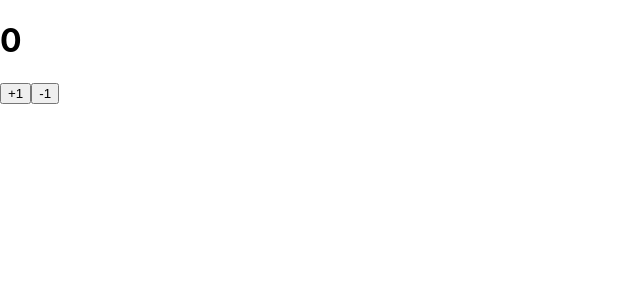
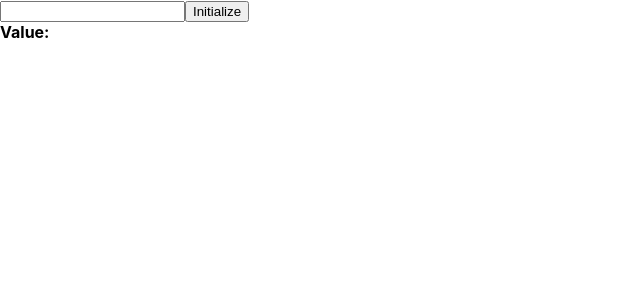
Before and after one commit to devops-future/react-A2Z, a React (Create React App) app: page / in a window 1280 px wide. Shown: the top 300 px of the page, without its empty margins (0-640 px from the left). Built offline with nearby package versions, Linux system fonts and the light colour scheme.

Commit message:
first commit

```diff
--- a/src/App.js
+++ b/src/App.js
@@ -1,10 +1,10 @@
 import react from 'react';
-import Counter from './Counter';
+import InputSample from './InputSample';
 import './App.css'
 
 function App() {
   return (
-    <Counter/>
+    <InputSample />
   );
 }
 
--- a/src/Counter.js
+++ /dev/null
@@ -1,21 +0,0 @@
-import React, { useState } from 'react';
-
-function Counter() {
-	const [number, setNumber] = useState(0);
-
-	const onIncrease = () => {
-		setNumber(prevNumber => prevNumber +1);
-	}
-	const onDecrease = () => {
-		setNumber(prevNumber => prevNumber - 1);
-	}
-	return (
-		<div>
-			<h1>{number}</h1>
-			<button onClick={onIncrease}>+1</button>
-			<button onClick={onDecrease}>-1</button>
-		</div>
-	)
-}
-
-export default Counter;
--- /dev/null
+++ b/src/InputSample.js
@@ -0,0 +1,25 @@
+import React, { useState } from 'react';
+
+function InputSample() {
+	const [text, setText] = useState('');
+
+	const onChange = (e) => {
+		setText(e.target.value);
+	}
+
+	const onReset = () => {
+		setText('');
+	}
+
+	return (
+		<div>
+			<input onChange={onChange} value={text} />
+			<button onClick={onReset}>Initialize</button>
+			<div>
+				<b>Value: {text}</b>
+			</div>
+		</div>
+	)
+}
+
+export default InputSample;
```
Also changed, not shown: 1 other file (tests, documents, lock files or other folders).
